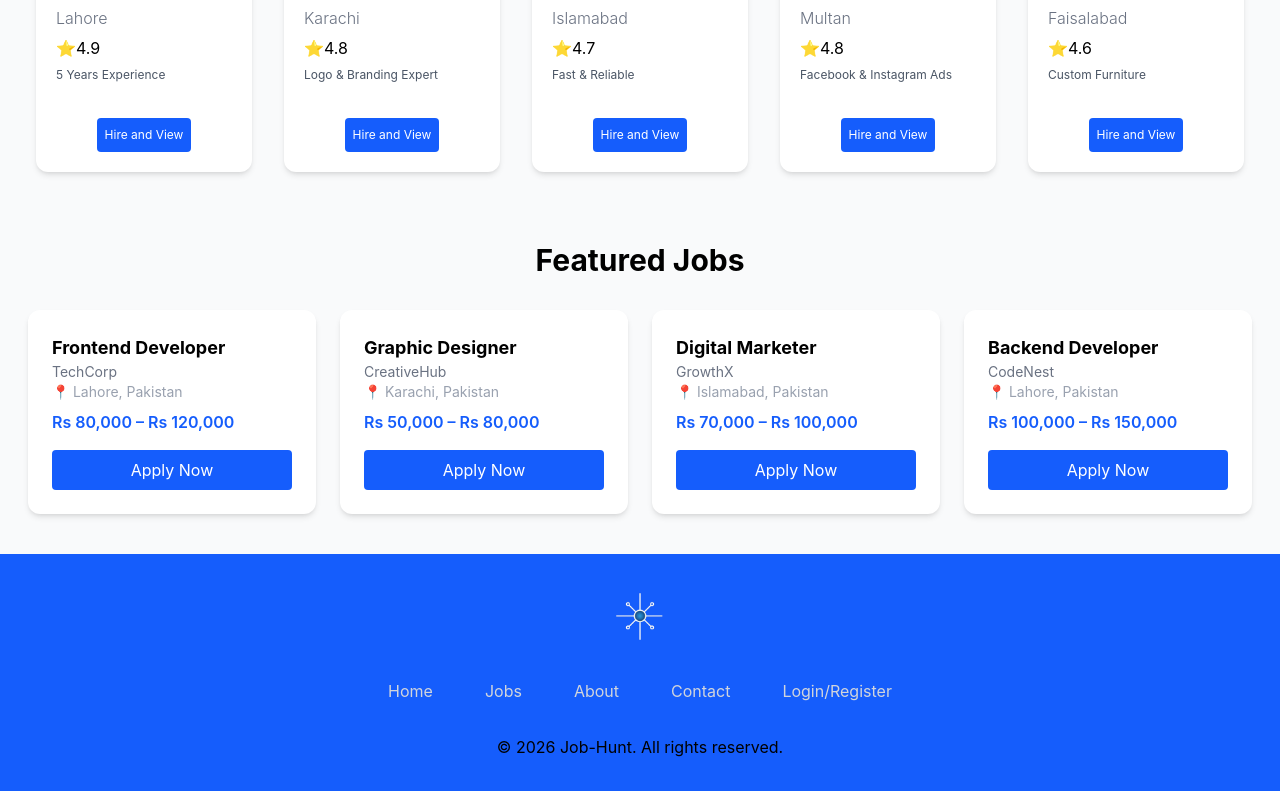
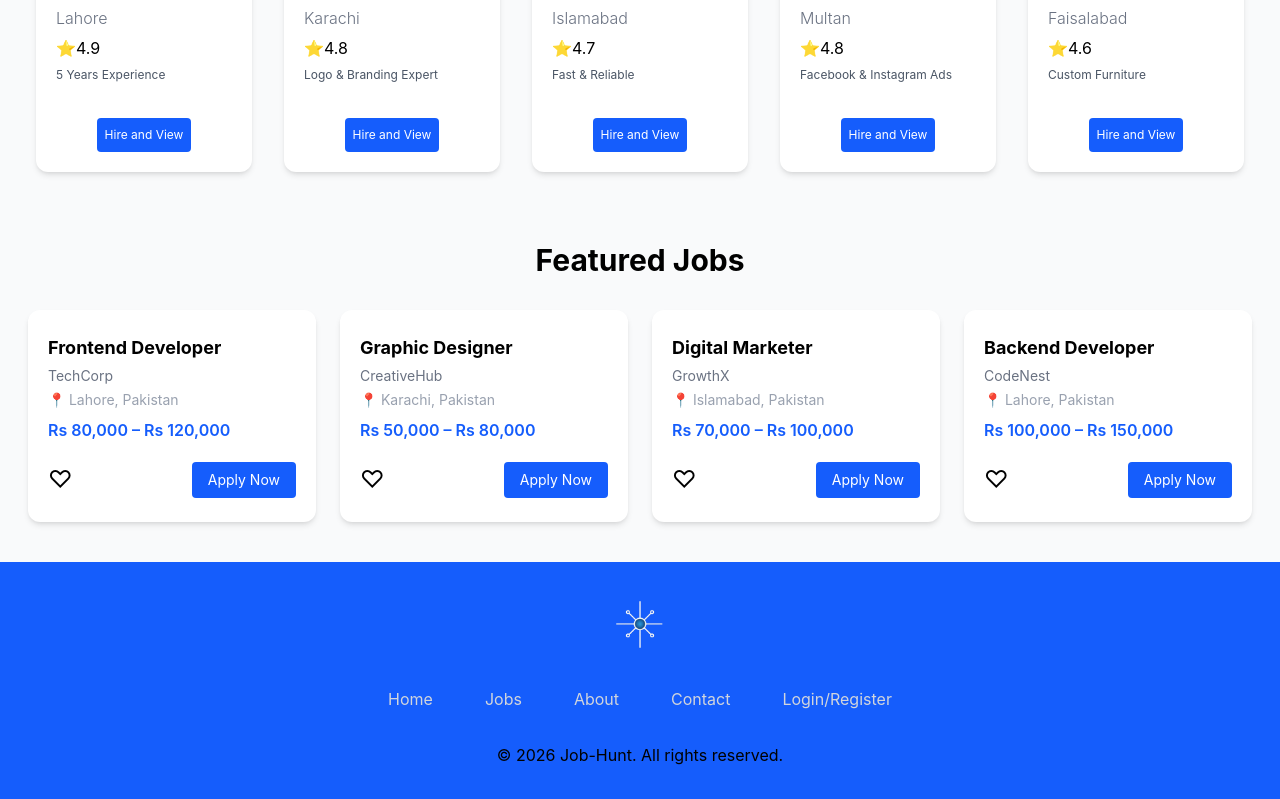
Before and after one commit to umarfarooqdev789/Job-Hunt, a React (Vite) app: page / in a window 1280 px wide. Shown: the part 994-1793 px from the top of the page. Built offline with nearby package versions, Linux system fonts and the light colour scheme.

Commit message:
Modified 3 files

```diff
--- a/src/Components/Allworkers.jsx
+++ b/src/Components/Allworkers.jsx
@@ -216,7 +216,7 @@ import { useMemo, useState, useEffect, useContext } from "react";
 import { SearchContext } from "../SearchContext";
 import { Link } from "react-router-dom"
 function Allworkers() {
-  const { input, saved, toggleSave, showBtn, scrollToTop  } = useContext(SearchContext);
+  const { input, saved, toggleSave, showBtn, scrollToTop } = useContext(SearchContext);
   const [filter, setFilter] = useState("");
   useEffect(() => {
     if (input) {
--- a/src/Components/FeaturedJobs.jsx
+++ b/src/Components/FeaturedJobs.jsx
@@ -86,26 +86,44 @@ const jobs = [
     }
 ];
 import { Link } from "react-router-dom"
+import { useContext } from "react";
+import { SearchContext } from "../SearchContext";
 function FeaturedJobs() {
+    const { saved, toggleSave } = useContext(SearchContext);
     return (
         <div>
             <div className="bg-gray-50 py-10">
                 <h1 className="font-bold text-3xl text-center mb-8">Featured Jobs</h1>
                 <div className="flex gap-6 justify-center flex-wrap px-6">
-                    {jobs.map((job) => (
-                        <div key={job.id} className="bg-white rounded-xl shadow-md p-6 w-72">
-                            <h2 className="font-bold text-lg">{job.title}</h2>
-                            <p className="text-gray-500 text-sm">{job.company}</p>
-                            <p className="text-gray-400 text-sm">📍 {job.location}</p>
-                            <p className="text-blue-600 font-semibold mt-2">{job.salary}</p>
-                            <Link
-                                to={`/jobdetail/${job.id}`}
-                                className="mt-4 block text-center w-full bg-blue-600 text-white py-2 px-4 rounded hover:bg-blue-700"
+                    {jobs.map((worker) => {
+                        const isSaved = saved.some((item) => item.id === worker.id); // ✅ Now valid
+                        return (
+                            <div
+                                key={worker.id}
+                                className="px-5 py-6 rounded-xl shadow-md bg-white overflow-hidden w-72 flex flex-col gap-3"
                             >
-                                Apply Now
-                            </Link>
-                        </div>
-                    ))}
+                                <div className="flex flex-col gap-1">
+                                    <h2 className="font-bold text-lg">{worker.title}</h2>
+                                    <p className="text-gray-500 text-sm">{worker.company}</p>
+                                    <p className="text-gray-400 text-sm">📍 {worker.location}</p>
+                                    <p className="text-blue-600 font-semibold mt-1">{worker.salary}</p>
+                                </div>
+                                <div className="flex items-center justify-between gap-3 mt-2">
+                                    <button
+                                        onClick={() => toggleSave(worker)}
+                                        className="text-2xl cursor-pointer"
+                                    >
+                                        {isSaved ? "♥" : "♡"}
+                                    </button>
+                                    <div className="bg-blue-600 text-white px-4 py-2 rounded hover:bg-blue-700">
+                                        <Link to={`/jobdetail/${worker.id}`} className="block text-center text-sm">
+                                            Apply Now
+                                        </Link>
+                                    </div>
+                                </div>
+                            </div>
+                        );
+                    })}
                 </div>
             </div>
         </div>
--- a/src/Components/SavedJobs.jsx
+++ b/src/Components/SavedJobs.jsx
@@ -57,7 +57,7 @@ function SavedJobs() {
                 ♥
               </button>
 
-              <Link  to={`/card/${worker.id}`} className="text-[12px] px-1.5 py-1 bg-blue-600 text-white rounded hover:bg-blue-700">
+              <Link  to={`/jobdetail/${worker.id}`} className="text-[12px] px-1.5 py-1 bg-blue-600 text-white rounded hover:bg-blue-700">
                 View & Apply →
               </Link>
             </div>
```
Lines whose indentation alone changed are shown as unchanged.
